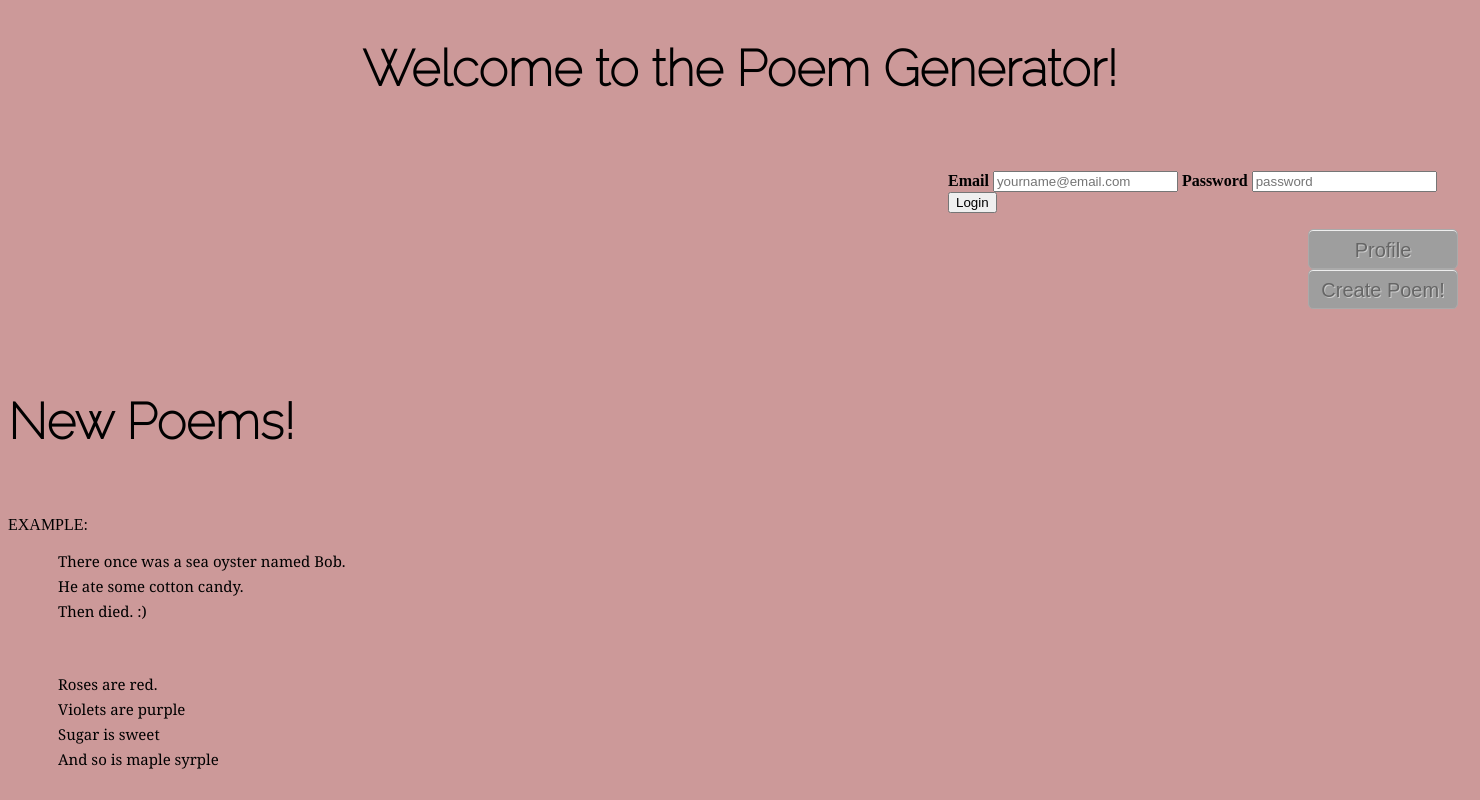
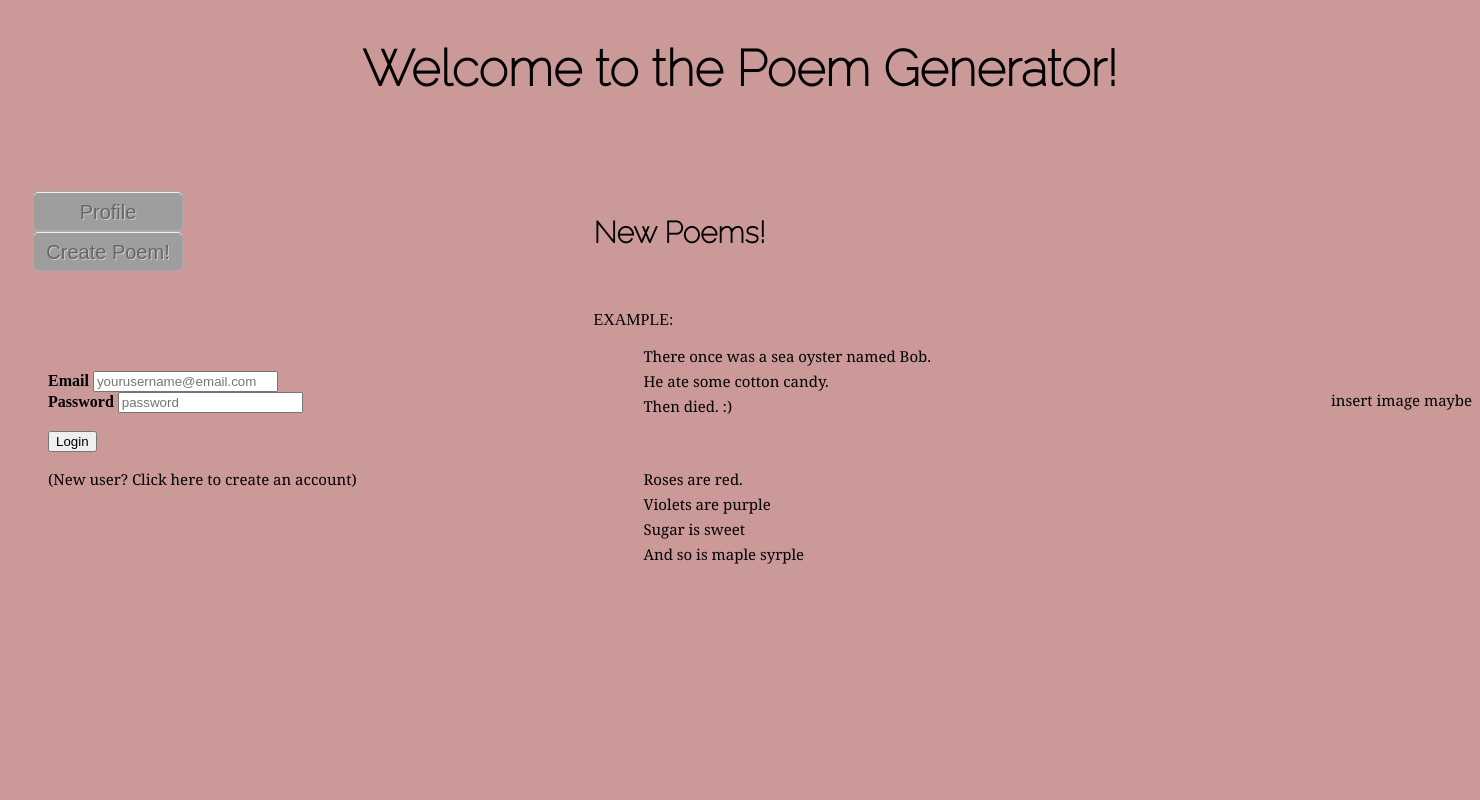
Before and after one commit to Oneman2feet/Poem-Generator, a Flask app: template templates/home.html in a window 1480 px wide. Run offline with Flask 2, Linux system fonts and the light colour scheme; the template is opened without the code that fills it, so the values that code supplies are empty; parts of the project's set-up code (start-up, migrations or seed data) failed here and were passed over; some web fonts are replaced; grey boxes are pictures that could not be loaded.

Commit message:
changed up home.html

```diff
--- a/app.py
+++ b/app.py
@@ -7,7 +7,7 @@ app.secret_key = "blah"
 @app.route("/", methods = ["GET"])
 def home():
     poems = [str(init.makeHaiku()) for x in range(0,10)]
-    return render_template("home.html",poems=poems)
+    return render_template("home.html", poems=poems)
 
 @app.route("/profile", methods = ["GET"])
 def profile():
@@ -15,7 +15,7 @@ def profile():
 
 @app.route("/generate", methods = ["GET","POST"])
 def generate():
-    return render_template("makepoem.html")
+    return render_template("makepoem.html", user = user)
 
 if __name__ == '__main__':
     app.run(debug = True, host="0.0.0.0", port = 5000)
--- a/templates/home.html
+++ b/templates/home.html
@@ -30,7 +30,7 @@ p {
 }
 h2 {
     font-family: 'Raleway', Helvetica, Arial, sans-serif;
-    font-size: 50px;
+    font-size: 30px;
     line-height: 70px;
 }
 #button2
@@ -79,28 +79,14 @@ h2 {
 
 <body id = "home">
 <h1><center>Welcome to the Poem Generator!</center></h1>
-<br>
+<br><br>
 
-<section class="loginform cf" style="margin-left: 900px;">
-<form action = "" class="well login" method="POST">
-    <ul>
-        <label for="usermail"><b>Email</b></label>
-        <input type="email" name="usermail" placeholder="yourname@email.com" required></li>
-        <label for="password"><b>Password</b></label>
-        <input type="password" name="password" placeholder="password" required></li>
+<div>
+<div style="float: right; margin-top: 200px;">
+<p>insert image maybe</p>
+</div>
 
-        <input type="submit" value="Login">
-    </ul>
-</form>
-</section>
-<div id="button_container" style="margin-left: 1300px;">
-			<button type="button" id="button2" onclick="window.location.href='profile.html'">Profile</button>
-		</div>
-		<div id="button_container" style="margin-left: 1300px;">
-			<button type="button" id="button2" onclick="window.location.href='makepoem.html'">Create Poem!</button>
-		</div>
-<br>
-<br>
+<div id="new_poem_section" style="float: right; margin-right: 400px;">
 <h2>New Poems!</h2>
 
 {% for poem in poems %}
@@ -117,6 +103,33 @@ Then died. :) </p> <br>
 Violets are purple</br>
 Sugar is sweet </br>
 And so is maple syrple</p>
+</div>
+</div>
+<br>
+
+<div id="button_container" style="margin-left: 25px;">
+  <button type="button" id="button2" onclick="window.location.href='profile.html'">Profile</button>
+  <br>
+  <button type="button" id="button2" onclick="window.location.href='makepoem.html'">Create Poem!</button>
+</div>
+
+
+<div id="login_section">
+<section class="loginform cf" style="margin-top: 100px;">
+<form action = ""class="well login" method="POST">
+    <ul>
+        <label for="usermail"><b>Email</b></label>
+        <input type="email" name="usermail" placeholder="yourusername@email.com" required></li>
+        <br>
+        <label for="password"><b>Password</b></label>
+        <input type="password" name="password" placeholder="password" required></li>
+        <br><br>
+        <input type="submit" value="Login">
+	<p>(New user? Click here to create an account)</p>
+    </ul>
+</form>
+</section>
+</div>
 
 </form>
 </body>
```
